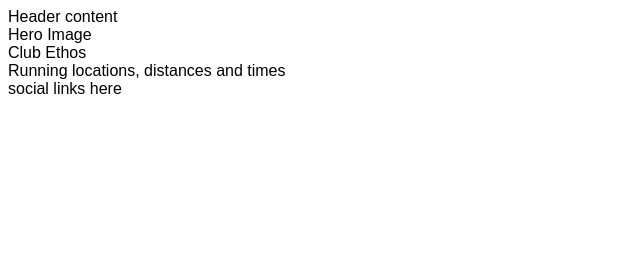
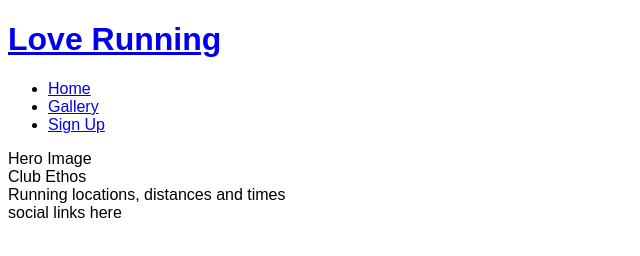
Before and after one commit to Tylerdevries/love-running, a plain HTML site: page index.html in a window 1280 px wide. Shown: the whole page, without its empty margins (0-640 px from the left). Drawn offline with Linux system fonts and the light colour scheme.

Commit message:
add basic header structure

```diff
--- a/index.html
+++ b/index.html
@@ -11,7 +11,26 @@
     <title>Love Running</title>
 </head>
 <body>
-    <header>Header content</header>
+    <header>
+        <a href="index.html">
+            <h1>Love Running</h1>
+        </a>
+    <nav>
+        <ul>
+            <li>
+                <a href="index.html">
+                    Home</a>
+            </li>
+            <li>
+                <a href="#">Gallery</a>
+            </li>
+            <li>
+                <a href="#">Sign Up</a>
+            </li>
+        </ul>
+
+
+    </nav></header>
     <section>Hero Image</section>
     <section>Club Ethos</section>
     <section>Running locations, distances and times</section>
```
